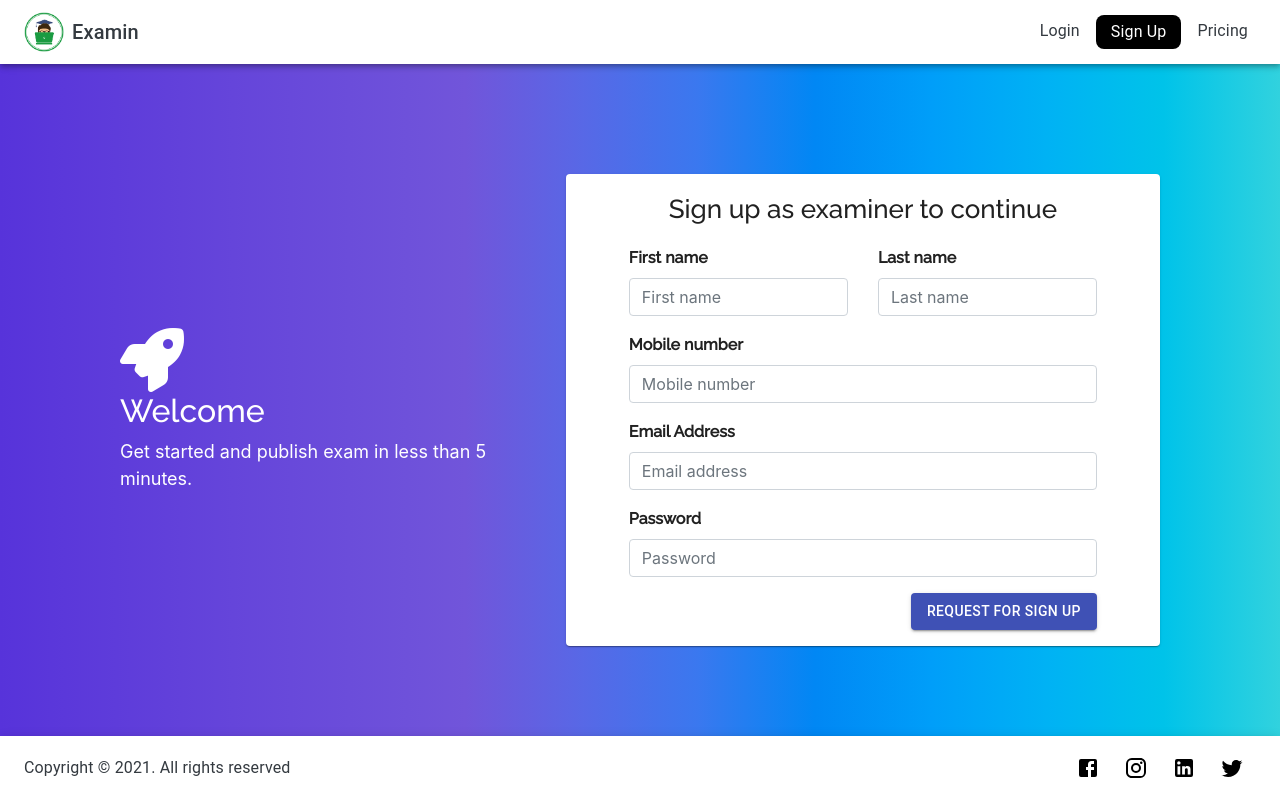
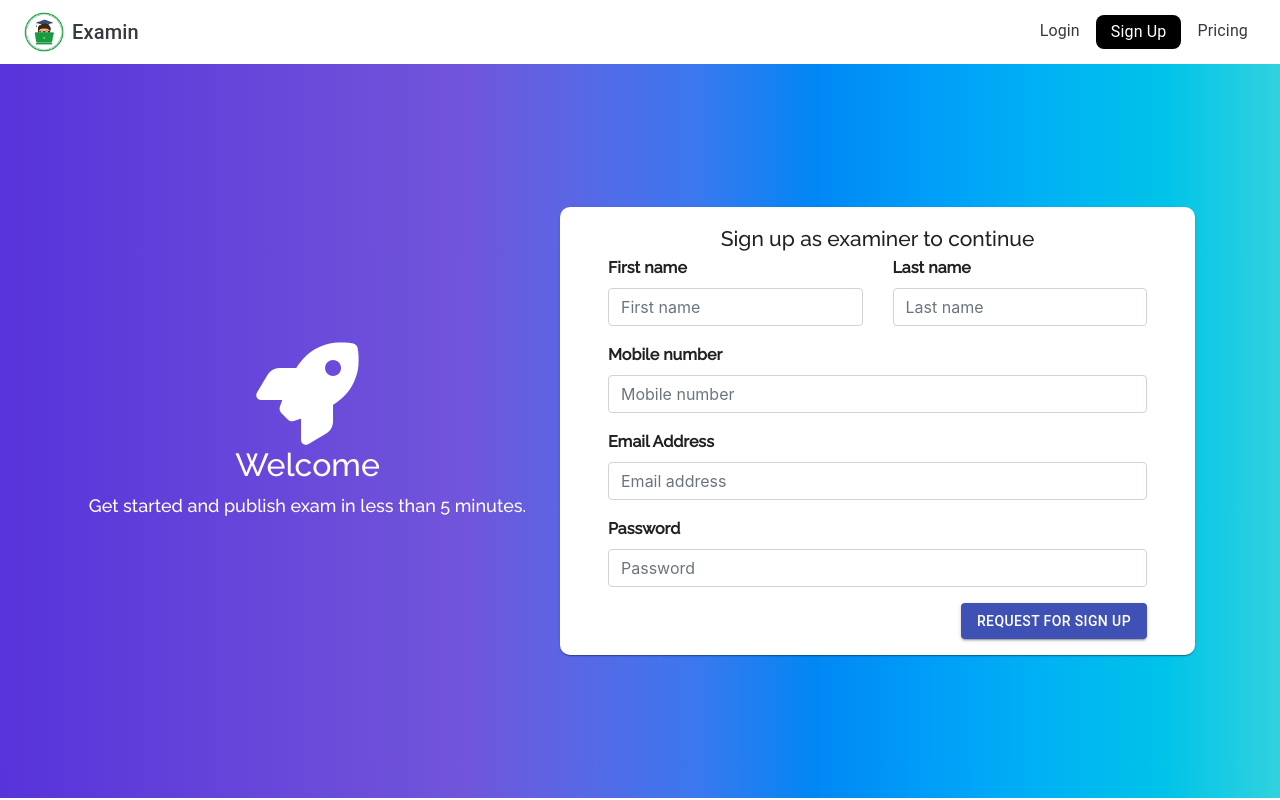
Before and after one commit to upendra-tarnoju/exam-portal, a React (Create React App) app in the folder frontend/: page /signup in a window 1280 px wide. Built offline with nearby package versions, Linux system fonts and the light colour scheme.

Commit message:
fixed signup page reponsiveness

```diff
--- a/frontend/src/components/signup-component/signup.js
+++ b/frontend/src/components/signup-component/signup.js
@@ -1,11 +1,50 @@
 import React, { Component } from 'react';
-import { Card } from '@material-ui/core';
+import { Card, withStyles } from '@material-ui/core';
 
-import styles from './signup.module.css';
 import ShowModal from './showModal';
 import Navbar from '../header/navbar';
 import SignUpForm from '../../forms/signUpForm';
-import Footer from '../footer-component/footer';
+import './signup.module.css';
+
+const style = (theme) => ({
+	signUpBackground: {
+		height: 'calc(100% - 66px) !important',
+		padding: '20px 0px',
+		background:
+			'linear-gradient(to right,#5733da,#5e3cda,#6545da,#6b4dda,#7155da,#5868e6,#3a78ef,#0187f4,#009ef9,#00b2f4,#00c3e9,#31d2de)',
+	},
+	signUpCard: {
+		borderRadius: '10px',
+		[theme.breakpoints.down('xs')]: {
+			margin: '10px 0px',
+		},
+	},
+	rocketIcon: {
+		color: 'white',
+		[theme.breakpoints.down('xs')]: {
+			fontSize: '15vw !important',
+		},
+		[theme.breakpoints.up('xs')]: {
+			fontSize: '55px !important',
+		},
+
+		[theme.breakpoints.up('md')]: {
+			fontSize: '8vw !important',
+		},
+	},
+	signupHeading: {
+		fontFamily: 'Raleway',
+	},
+	signupSubHeading: {
+		fontFamily: 'Raleway',
+		fontSize: '18px',
+		textAlign: 'center',
+	},
+	cardHeading: {
+		fontFamily: 'Raleway',
+		fontSize: '21px',
+	},
+});
 
 class SignUp extends Component {
 	constructor(props) {
@@ -21,7 +60,8 @@ class SignUp extends Component {
 	};
 
 	hideModal = () => {
-		this.setState({ modal: false }, () => this.props.history.push('/login'));
+		this.setState({ modal: false });
+		// this.setState({ modal: false }, () => this.props.history.push('/login'));
 	};
 
 	handleModal = (state) => {
@@ -31,26 +71,28 @@ class SignUp extends Component {
 	};
 
 	render() {
+		const { classes } = this.props;
 		return (
-			<div
-				className={`container-fluid p-0 ${styles.containerBackgroundColor} h-100`}
-			>
-				<Navbar />
-				<div className={`${styles.containerHeight} ${styles.signupContainer}`}>
+			<div className='container-fluid p-0 h-100'>
+				<Navbar {...this.props} />
+				<div className={`${classes.signUpBackground}`}>
+					<div className='container h-100'>
 						<div className='row h-100 justify-content-center align-items-center'>
-						<div className='col-md-5'>
+							<div className='col-md-5 col-sm-12 d-flex flex-column align-items-center'>
 								<i
 									aria-hidden='true'
-								className={`fa align-self-center fa-rocket ${styles.rocketIcon}`}
+									className={`fa align-self-center fa-rocket ${classes.rocketIcon}`}
 								></i>
-							<h2 className={`text-white ${styles.signupHeading}`}>Welcome</h2>
-							<p className={`mb-0 ${styles.signupSubHeading} text-white`}>
+								<h2 className={`text-white ${classes.signupHeading}`}>
+									Welcome
+								</h2>
+								<p className={`mb-0 ${classes.signupSubHeading} text-white`}>
 									Get started and publish exam in less than 5 minutes.
 								</p>
 							</div>
-						<div className='col-md-7'>
-							<Card className={`py-3 container ${styles.signupCard}`}>
-								<p className={`text-center ${styles.heading}`}>
+							<div className='col-md-7 col-sm-12'>
+								<Card className={`py-3 ${classes.signUpCard}`}>
+									<p className={`text-center mb-0 ${classes.cardHeading}`}>
 										Sign up as examiner to continue
 									</p>
 									<div className='px-5'>
@@ -59,16 +101,16 @@ class SignUp extends Component {
 								</Card>
 							</div>
 						</div>
+					</div>
+				</div>
 				<ShowModal
 					show={this.state.modal}
 					handleClose={this.hideModal}
 					message={this.state.message}
 				/>
 			</div>
-				<Footer />
-			</div>
 		);
 	}
 }
 
-export default SignUp;
+export default withStyles(style)(SignUp);
--- a/frontend/src/components/signup-component/signup.module.css
+++ b/frontend/src/components/signup-component/signup.module.css
@@ -1,52 +1,3 @@
-.containerBackgroundColor {
-	background-image: linear-gradient(
-		to right,
-		#5733da,
-		#5e3cda,
-		#6545da,
-		#6b4dda,
-		#7155da,
-		#5868e6,
-		#3a78ef,
-		#0187f4,
-		#009ef9,
-		#00b2f4,
-		#00c3e9,
-		#31d2de
-	);
-}
-
-.signupContainer {
-	padding: 0px 120px 40px 120px;
-}
-
-.rocketIcon {
-	font-size: 5vw !important;
-	color: white;
-}
-
-.containerHeight {
-	height: calc(100% - 68px) !important;
-}
-
-.signupHeading {
-	font-family: 'Raleway';
-}
-
-.signupSubHeading {
-	font-size: 'Raleway';
-	font-size: 18px;
-}
-
-.signupCard {
-	border-radius: 10px;
-}
-
-.heading {
-	font-family: 'Raleway', sans-serif;
-	font-size: 26px;
-}
-
 label {
 	font-family: 'Raleway', sans-serif;
 	font-weight: bold;
--- a/frontend/src/forms/signUpForm.js
+++ b/frontend/src/forms/signUpForm.js
@@ -12,6 +12,9 @@ let SignUpForm = ({ showModal }) => {
 			validationSchema={schema}
 			onSubmit={(values) => {
 				let userService = new UserService();
+				delete values['firstName'];
+
+				console.log(values);
 
 				userService.saveNewUsers(values).then((response) => {
 					showModal(response.data.msg);
```
Lines whose indentation alone changed are shown as unchanged.
